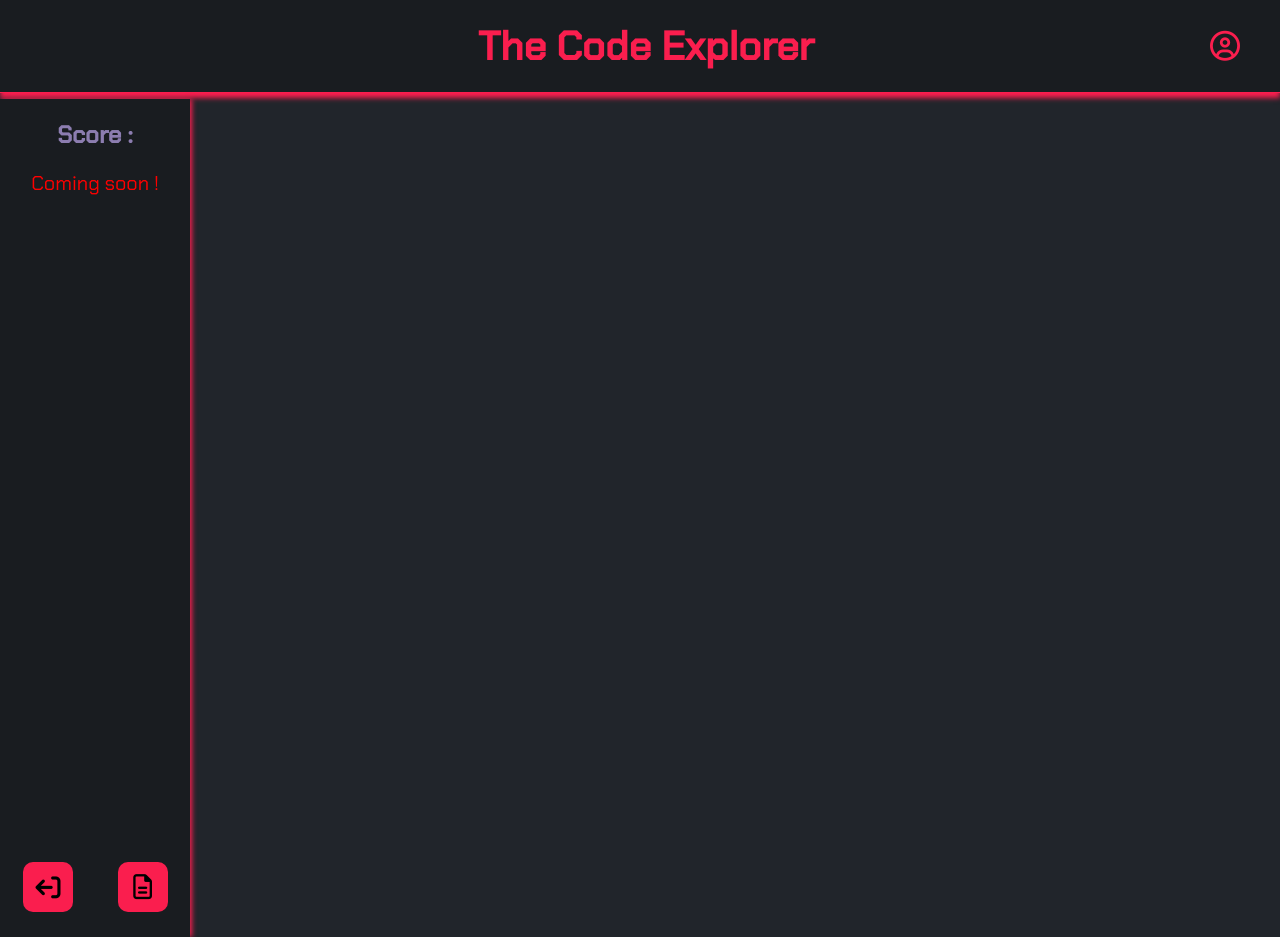
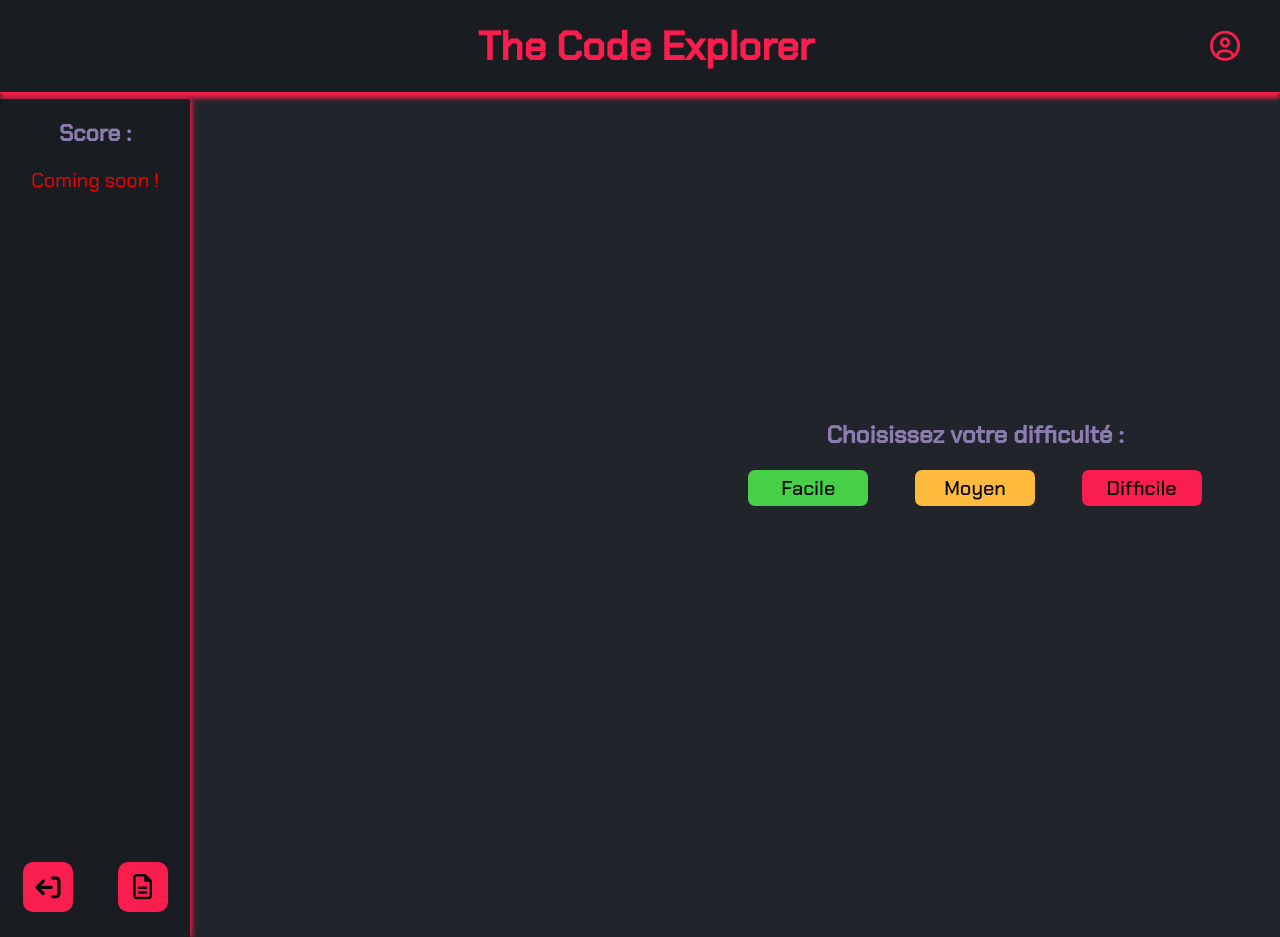
Before and after one commit to Brice0907/projet-langage, a React (Vite) app: page /main/1 in a window 1280 px wide. Built offline with nearby package versions, Linux system fonts and the light colour scheme; a web font is replaced by a local one.

Commit message:
Difficulté

```diff
--- a/src/components/bloc-langage/bloc-langage.jsx
+++ b/src/components/bloc-langage/bloc-langage.jsx
@@ -2,8 +2,6 @@ import "./style/style.scss"
 import { Link } from "react-router-dom"
 
 export default function bloc_langage({ logo, title, id }) {
-
-    console.log(id);
 
     return <Link to={`/main/${id}`} className="icon" id={id}>
         <img src={logo} className="icon_img"></img>
--- a/src/components/navtop/style/style.scss
+++ b/src/components/navtop/style/style.scss
@@ -1,6 +1,9 @@
 .navtop {
+    text-align: center;
+
     &_title {
         text-align: center;
+        font-size: 23px;
         color: #8c7db0;
     }
 }
--- a/src/index.jsx
+++ b/src/index.jsx
@@ -7,6 +7,7 @@ import Documentation from './pages/documentation/documentation';
 import Main from './pages/main/main'
 import Error from './pages/error/error';
 import Question from './pages/question/question';
+import Difficulte from './pages/difficulte/difficulte';
 import './index.css'
 
 const router = createBrowserRouter([
@@ -24,6 +25,10 @@ const router = createBrowserRouter([
       },
       {
         path: '/main/:id',
+        element: <Difficulte />
+      },
+      {
+        path: '/main/:id/:id',
         element: <Question />
       },
       {
--- /dev/null
+++ b/src/pages/difficulte/difficulte.jsx
@@ -0,0 +1,18 @@
+import './style/style.scss'
+import Nav from '../../components/nav/nav'
+
+export default function Difficulte() {
+
+
+    return <div className='difficulte'>
+        <Nav />
+        <div className='difficulte_bloc'>
+            <h2 className='difficulte_bloc_title'>Choisissez votre difficulté :</h2>
+            <div className='display'>
+                <div className='difficulte_bloc_btn difficulte_bloc_btn_easy'>Facile</div>
+                <div className="difficulte_bloc_btn difficulte_bloc_btn_medium">Moyen</div>
+                <div className="difficulte_bloc_btn difficulte_bloc_btn_hard">Difficile</div>
+            </div>
+        </div>
+    </div>
+}
--- /dev/null
+++ b/src/pages/difficulte/style/style.scss
@@ -0,0 +1,46 @@
+.difficulte {
+    text-align: center;
+    display: flex;
+
+    &_bloc {
+        width: 500px;
+        margin: auto;
+        margin-top: 300px;
+        margin-left: 535px;
+
+        &_title {
+            text-align: center;
+            color: #8c7db0;
+        }
+
+        &_btn {
+            text-decoration: none;
+            color: black;
+            font-size: 20px;
+            width: 120px;
+            margin: auto;
+            margin-bottom: 10px;
+            padding: 5px 0px;
+            border-radius: 7px;
+            font-weight: 500;
+            cursor: pointer;
+
+            &_easy {
+                background-color: rgb(71, 207, 71);
+            }
+
+            &_medium {
+                background-color: rgb(253, 186, 60);
+            }
+
+            &_hard {
+                background-color: #fa1e4e;
+            }
+        }
+    }
+
+}
+
+.display {
+    display: flex;
+}
```
